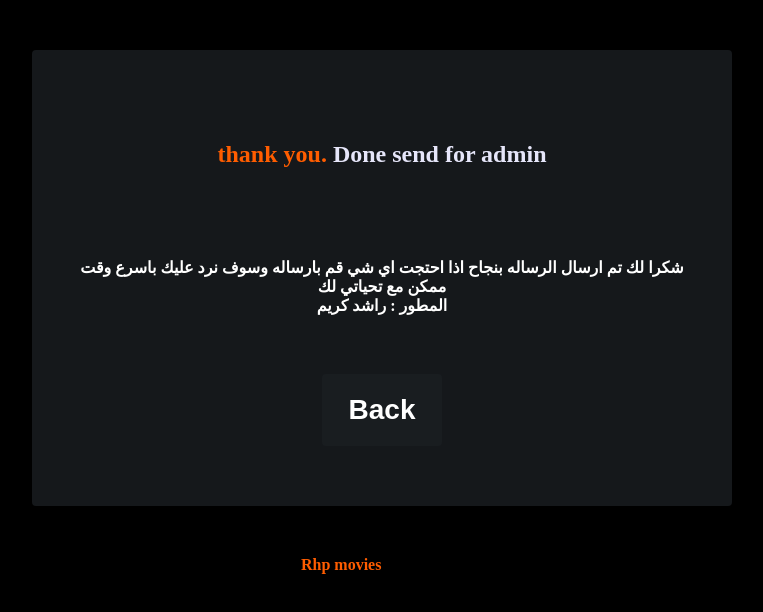
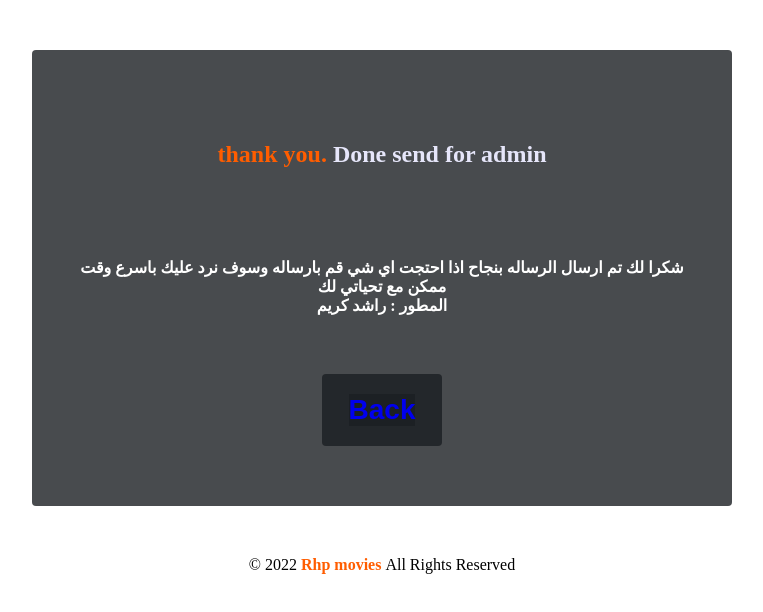
Before and after one commit to IRAQ-hacker/con, a plain HTML site: page index.html in a window 1280 px wide. Shown: the whole page, without its empty margins (258-1021 px from the left). Drawn offline with Linux system fonts and the light colour scheme.

Commit message:
Update index.html

```diff
--- a/index.html
+++ b/index.html
@@ -4,11 +4,8 @@
 <head>
    <meta charset="UTF-8">
    <meta name="viewport" content="width=device-width, initial-scale=1">
-   <title>Thanks</title>
+   <title></title>
    <style>
-      body {
-         background: black;
-         }
 .button {
   display: inline-block;
   border-radius: 4px;
@@ -49,7 +46,15 @@
   right: 0;
 }
 </style>
+<style>
+a:link, a:visited {
+  background: rgba(27, 31, 34, 0.80);
+  text-align: center;
+  text-decoration: none;
+  display: inline-block;
+}
 
+</style>
 
    <style>
       *{
@@ -85,7 +90,7 @@
 
          <br><br><br><br>
 
-         <button onclick="location.href='index.html';" class="button" style="vertical-align:middle"><span>Back</span></button>
+         <button  class="button" style="vertical-align:middle"><span><a href="https://iraq-hacker.github.io/Rhp-Moves/">Back</a></span></button>
       </div>
 
       <p>&copy; 2022 <b style="color : #ff5d00;">Rhp movies </b style="color : #fff ;">All Rights Reserved</p>
```
